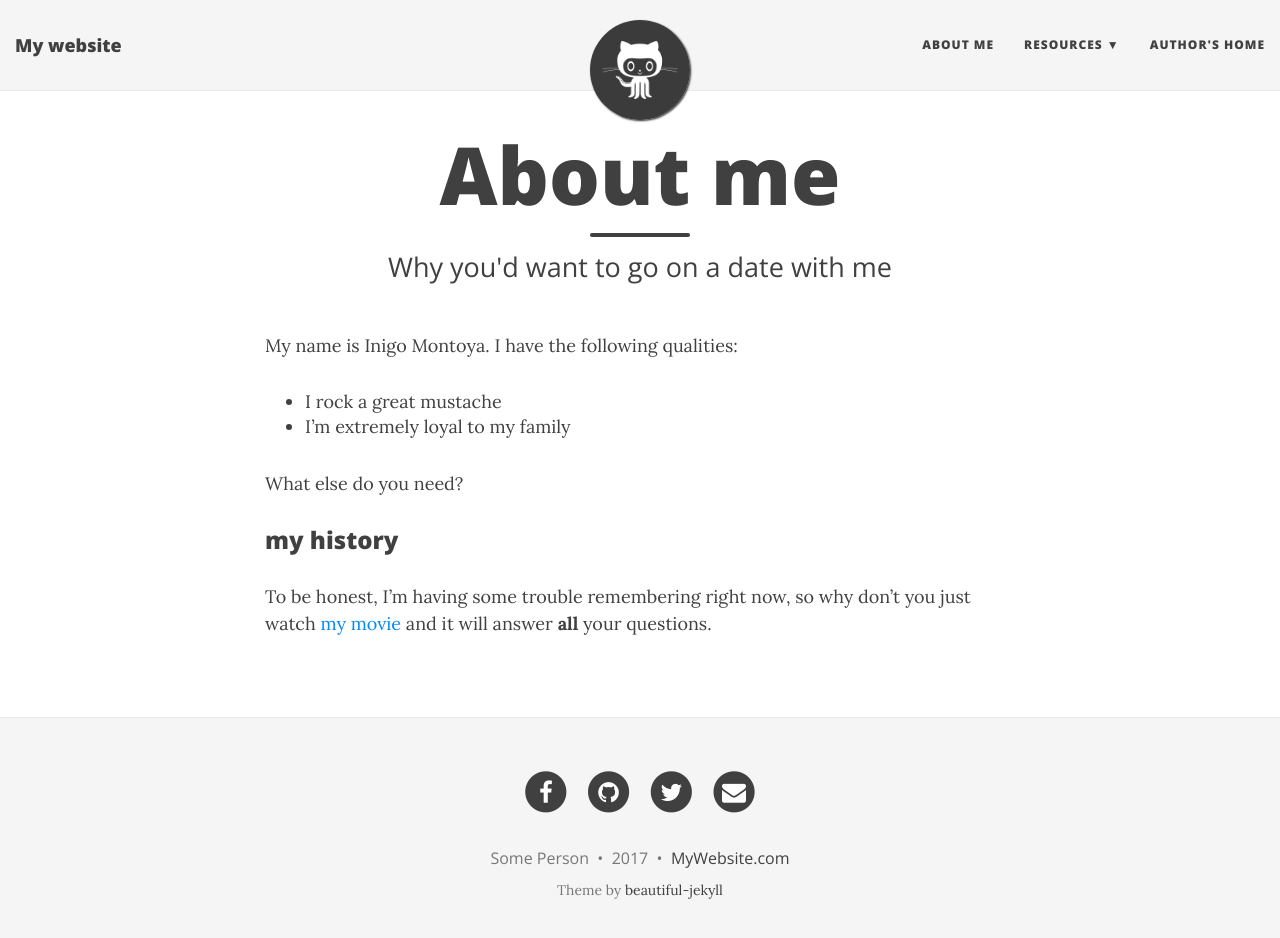
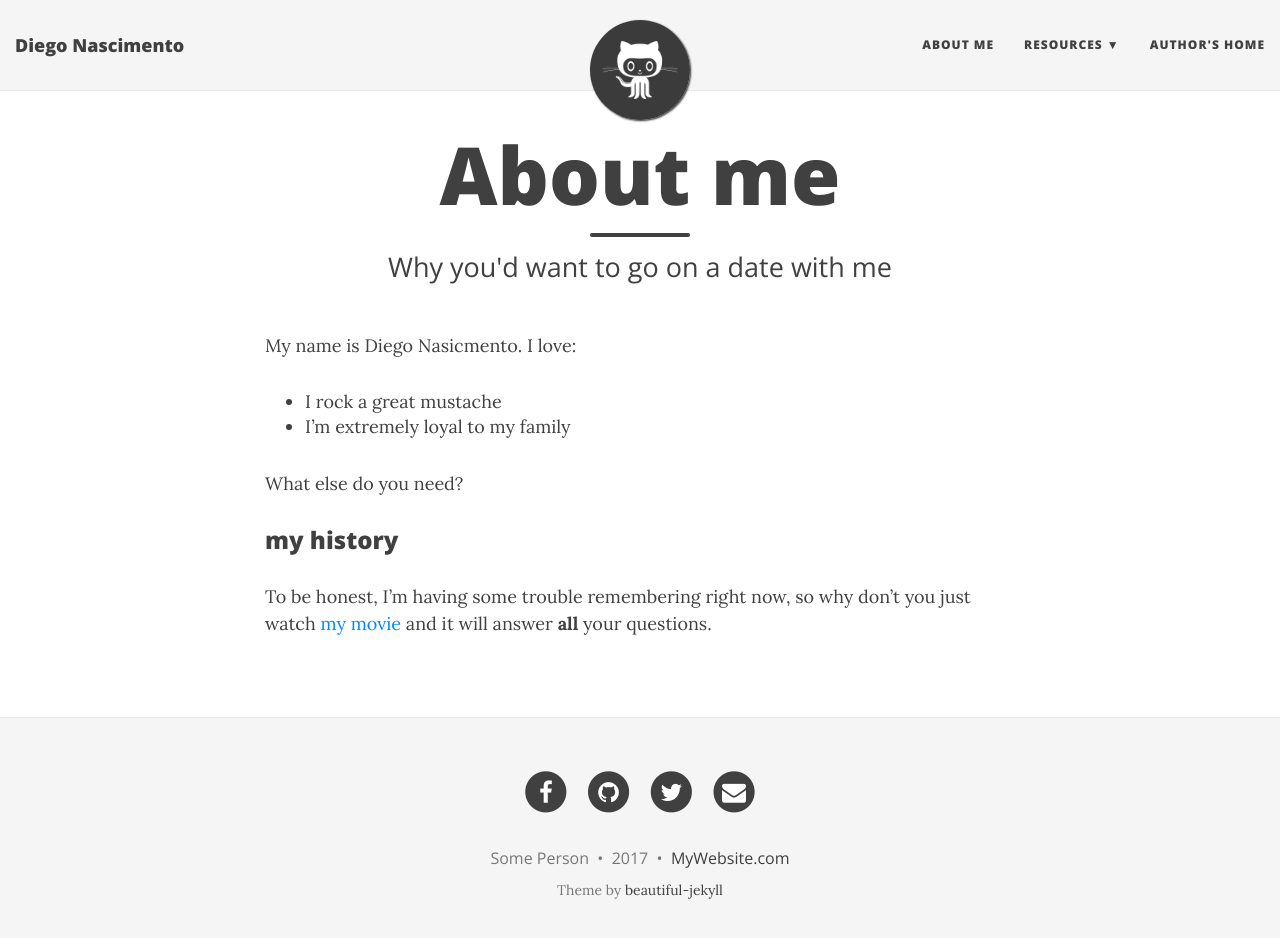
Before and after one commit to diegonvs/legacy-diegonvs.github.io, a Jekyll site: the page built from aboutme.md, in a window 1280 px wide and 951 px high. Shown: the top 938 px of the window. Built offline with Jekyll 4.4.1, drawn with Linux system fonts in a browser that asks for light colours; nearby versions of some CDN libraries.

Commit message:
Adding jekyll

```diff
--- a/_config.yml
+++ b/_config.yml
@@ -4,8 +4,8 @@
 # baseurl is the website's URL without the hostname
 
 # If you are building a simple GitHub user page (http://username.github.io) then use these settings:
-url: "http://username.github.io"
-baseurl: ""
+url: "http://diegonvs.github.io"
+baseurl: "/"
 
 # If you are building a GitHub project page then use these settings:
 #url: "http://username.github.io/projectname"
@@ -14,7 +14,7 @@ baseurl: ""
 # Of course don't forget to change the username and projectname to YOUR username and project
 
 # Name of website
-title: My website
+title: Diego Nascimento
 
 # Short description of your site
 description: A virtual proof that name is awesome!
--- a/aboutme.md
+++ b/aboutme.md
@@ -4,7 +4,7 @@ title: About me
 subtitle: Why you'd want to go on a date with me
 ---
 
-My name is Inigo Montoya. I have the following qualities:
+My name is Diego Nasicmento. I love:
 
 - I rock a great mustache
 - I'm extremely loyal to my family
```
Also changed, not shown: README.md (deleted).
